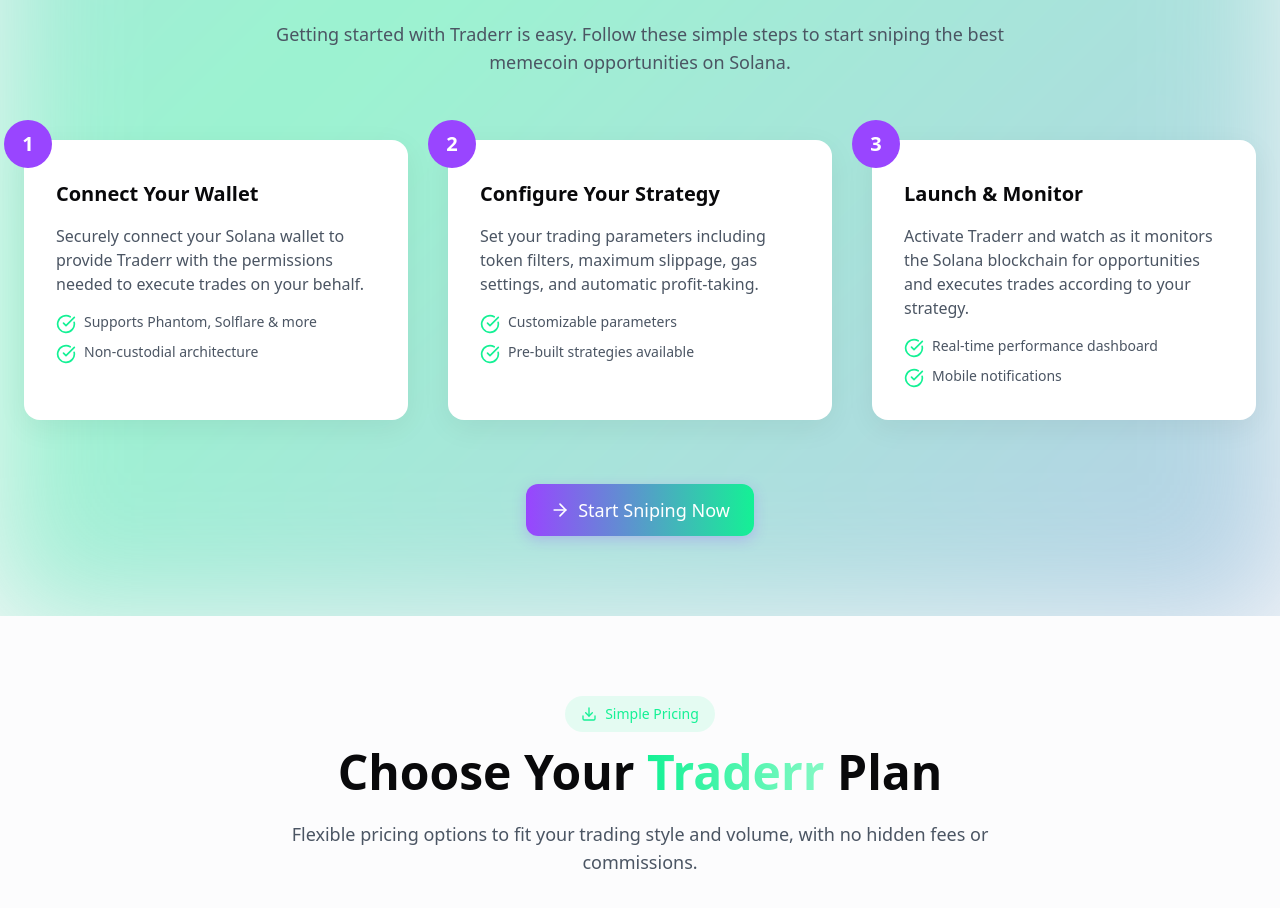
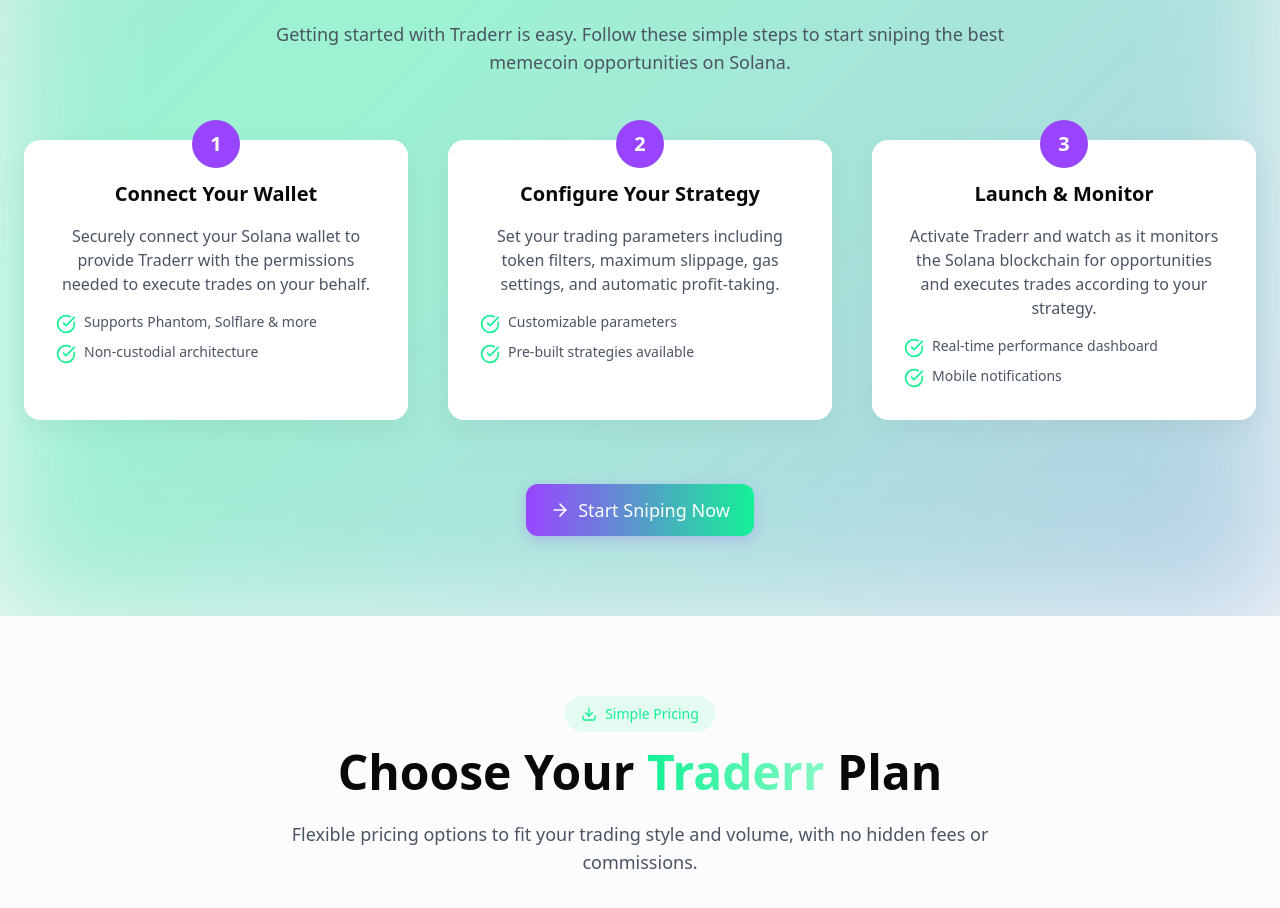
Before and after one commit to digitalprobr/happy-sniper-landing, a React (Vite) app: page / in a window 1280 px wide. Shown: the part 1880-2788 px from the top of the page. Built offline with nearby package versions, Linux system fonts and the light colour scheme.

Commit message:
Fix: Center How It Works section items
Center the text and numbers within the "How Traderr Works" section, while preserving the left alignment of the list items.

```diff
--- a/src/components/HowItWorksSection.tsx
+++ b/src/components/HowItWorksSection.tsx
@@ -22,13 +22,13 @@ const HowItWorksSection: React.FC = () => {
         </div>
 
         <div className="grid grid-cols-1 md:grid-cols-3 gap-10 mt-10">
-          <div className="bg-white dark:bg-gray-800/50 rounded-2xl p-8 shadow-soft relative fade-in-section">
-            <div className="absolute -top-5 -left-5 h-12 w-12 rounded-full bg-solana-purple flex items-center justify-center text-white font-bold text-xl">1</div>
+          <div className="bg-white dark:bg-gray-800/50 rounded-2xl p-8 shadow-soft relative fade-in-section flex flex-col items-center text-center">
+            <div className="absolute -top-5 left-1/2 -translate-x-1/2 h-12 w-12 rounded-full bg-solana-purple flex items-center justify-center text-white font-bold text-xl">1</div>
             <h3 className="text-xl font-bold mb-4 pt-2">Connect Your Wallet</h3>
             <p className="text-gray-600 dark:text-gray-300 mb-4">
               Securely connect your Solana wallet to provide Traderr with the permissions needed to execute trades on your behalf.
             </p>
-            <ul className="space-y-2">
+            <ul className="space-y-2 w-full">
               <li className="flex items-start">
                 <CheckCircle className="h-5 w-5 text-solana-green mr-2 flex-shrink-0 mt-0.5" />
                 <span className="text-sm text-gray-600 dark:text-gray-300">Supports Phantom, Solflare & more</span>
@@ -40,13 +40,13 @@ const HowItWorksSection: React.FC = () => {
             </ul>
           </div>
 
-          <div className="bg-white dark:bg-gray-800/50 rounded-2xl p-8 shadow-soft relative fade-in-section">
-            <div className="absolute -top-5 -left-5 h-12 w-12 rounded-full bg-solana-purple flex items-center justify-center text-white font-bold text-xl">2</div>
+          <div className="bg-white dark:bg-gray-800/50 rounded-2xl p-8 shadow-soft relative fade-in-section flex flex-col items-center text-center">
+            <div className="absolute -top-5 left-1/2 -translate-x-1/2 h-12 w-12 rounded-full bg-solana-purple flex items-center justify-center text-white font-bold text-xl">2</div>
             <h3 className="text-xl font-bold mb-4 pt-2">Configure Your Strategy</h3>
             <p className="text-gray-600 dark:text-gray-300 mb-4">
               Set your trading parameters including token filters, maximum slippage, gas settings, and automatic profit-taking.
             </p>
-            <ul className="space-y-2">
+            <ul className="space-y-2 w-full">
               <li className="flex items-start">
                 <CheckCircle className="h-5 w-5 text-solana-green mr-2 flex-shrink-0 mt-0.5" />
                 <span className="text-sm text-gray-600 dark:text-gray-300">Customizable parameters</span>
@@ -58,13 +58,13 @@ const HowItWorksSection: React.FC = () => {
             </ul>
           </div>
 
-          <div className="bg-white dark:bg-gray-800/50 rounded-2xl p-8 shadow-soft relative fade-in-section">
-            <div className="absolute -top-5 -left-5 h-12 w-12 rounded-full bg-solana-purple flex items-center justify-center text-white font-bold text-xl">3</div>
+          <div className="bg-white dark:bg-gray-800/50 rounded-2xl p-8 shadow-soft relative fade-in-section flex flex-col items-center text-center">
+            <div className="absolute -top-5 left-1/2 -translate-x-1/2 h-12 w-12 rounded-full bg-solana-purple flex items-center justify-center text-white font-bold text-xl">3</div>
             <h3 className="text-xl font-bold mb-4 pt-2">Launch & Monitor</h3>
             <p className="text-gray-600 dark:text-gray-300 mb-4">
               Activate Traderr and watch as it monitors the Solana blockchain for opportunities and executes trades according to your strategy.
             </p>
-            <ul className="space-y-2">
+            <ul className="space-y-2 w-full">
               <li className="flex items-start">
                 <CheckCircle className="h-5 w-5 text-solana-green mr-2 flex-shrink-0 mt-0.5" />
                 <span className="text-sm text-gray-600 dark:text-gray-300">Real-time performance dashboard</span>
```
